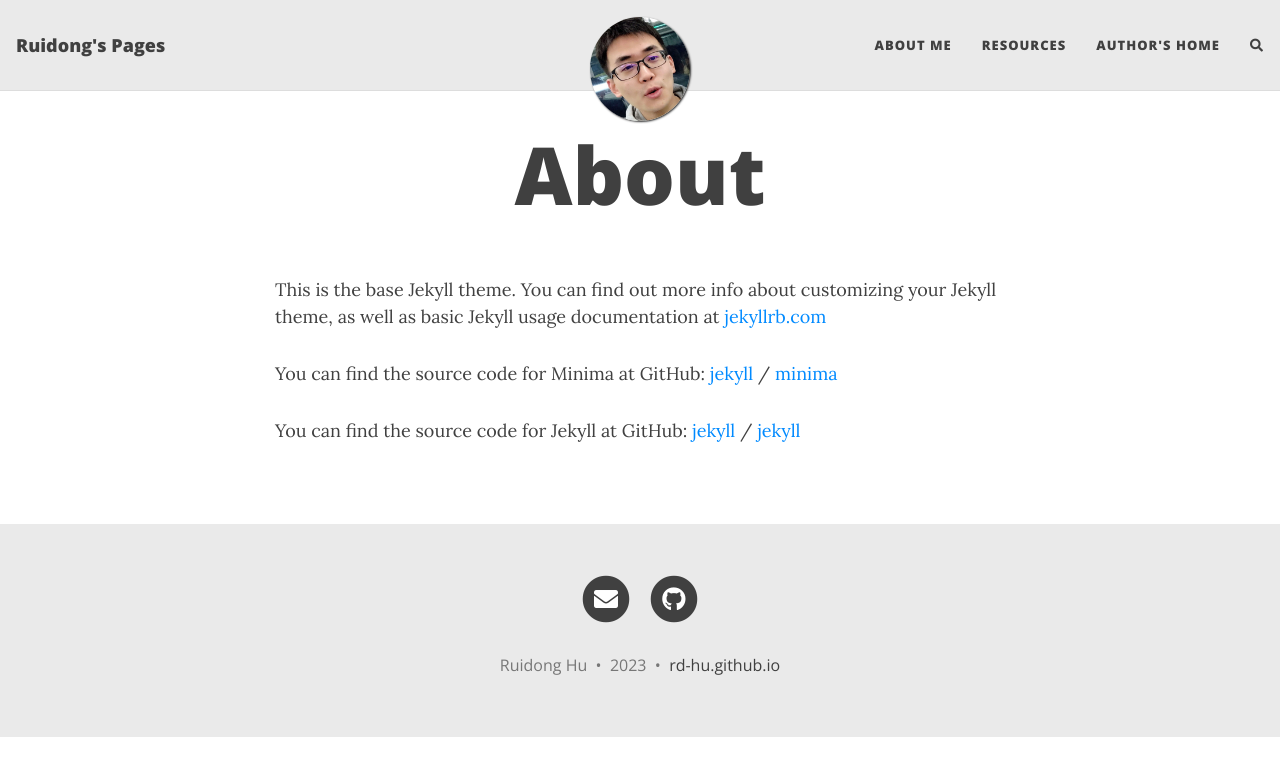
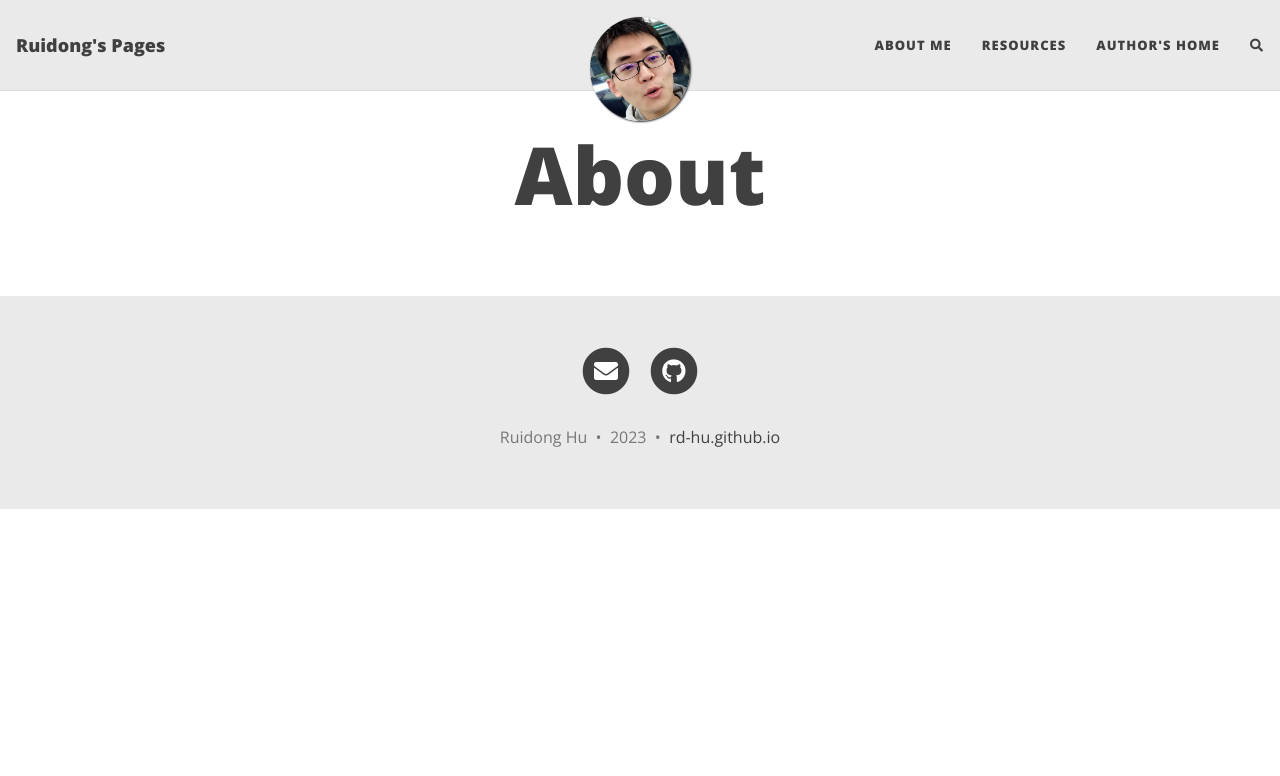
Before and after one commit to rd-hu/rd-hu.github.io, a Jekyll site: the page built from docs/about.markdown, in a window 1280 px wide. Shown: the top 776 px of the page. Built offline with Jekyll 4.4.1, drawn with Linux system fonts in a browser that asks for light colours; nearby versions of some CDN libraries; comment, search, counter and statistics services are not loaded.

Commit message:
修改about页面，测试页面添加一个button

```diff
--- a/docs/_posts/2023-08-05-fisrt-post.markdown
+++ b/docs/_posts/2023-08-05-fisrt-post.markdown
@@ -1,6 +1,6 @@
 ---
 layout: post
-title:  "Hello world 测试页面"
+title:  "Hello World 测试页面"
 date:   2023-08-05 23:00:00 +0800
 categories: 内容
 tags: [hello world, test]
--- a/docs/about.markdown
+++ b/docs/about.markdown
@@ -3,16 +3,3 @@ layout: page
 title: About
 permalink: /about/
 ---
-
-This is the base Jekyll theme. You can find out more info about customizing your Jekyll theme, as well as basic Jekyll usage documentation at [jekyllrb.com](https://jekyllrb.com/)
-
-You can find the source code for Minima at GitHub:
-[jekyll][jekyll-organization] /
-[minima](https://github.com/jekyll/minima)
-
-You can find the source code for Jekyll at GitHub:
-[jekyll][jekyll-organization] /
-[jekyll](https://github.com/jekyll/jekyll)
-
-
-[jekyll-organization]: https://github.com/jekyll
```
Also changed, not shown: other parts of docs/_posts/2023-08-05-fisrt-post.markdown (+2 -0 lines).
